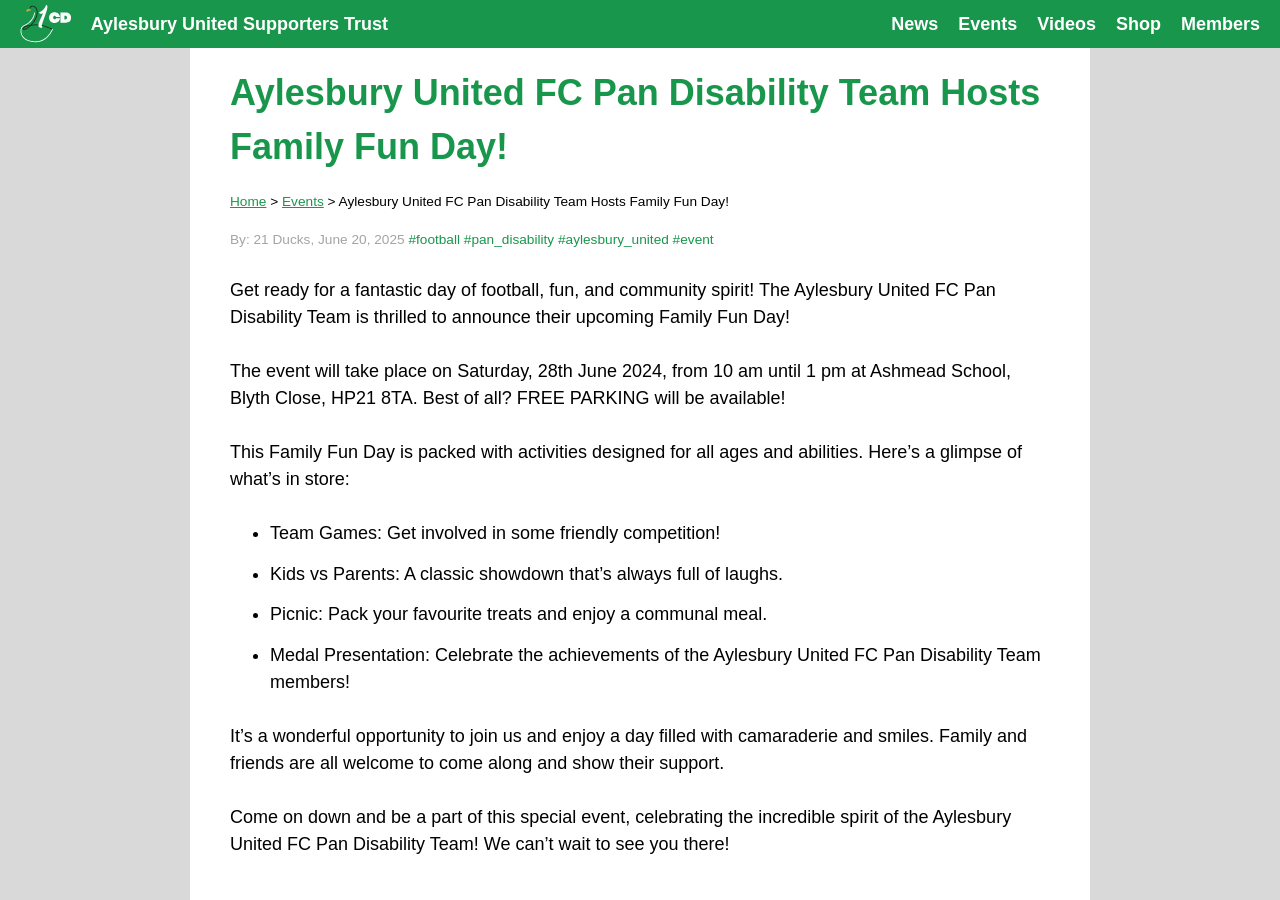
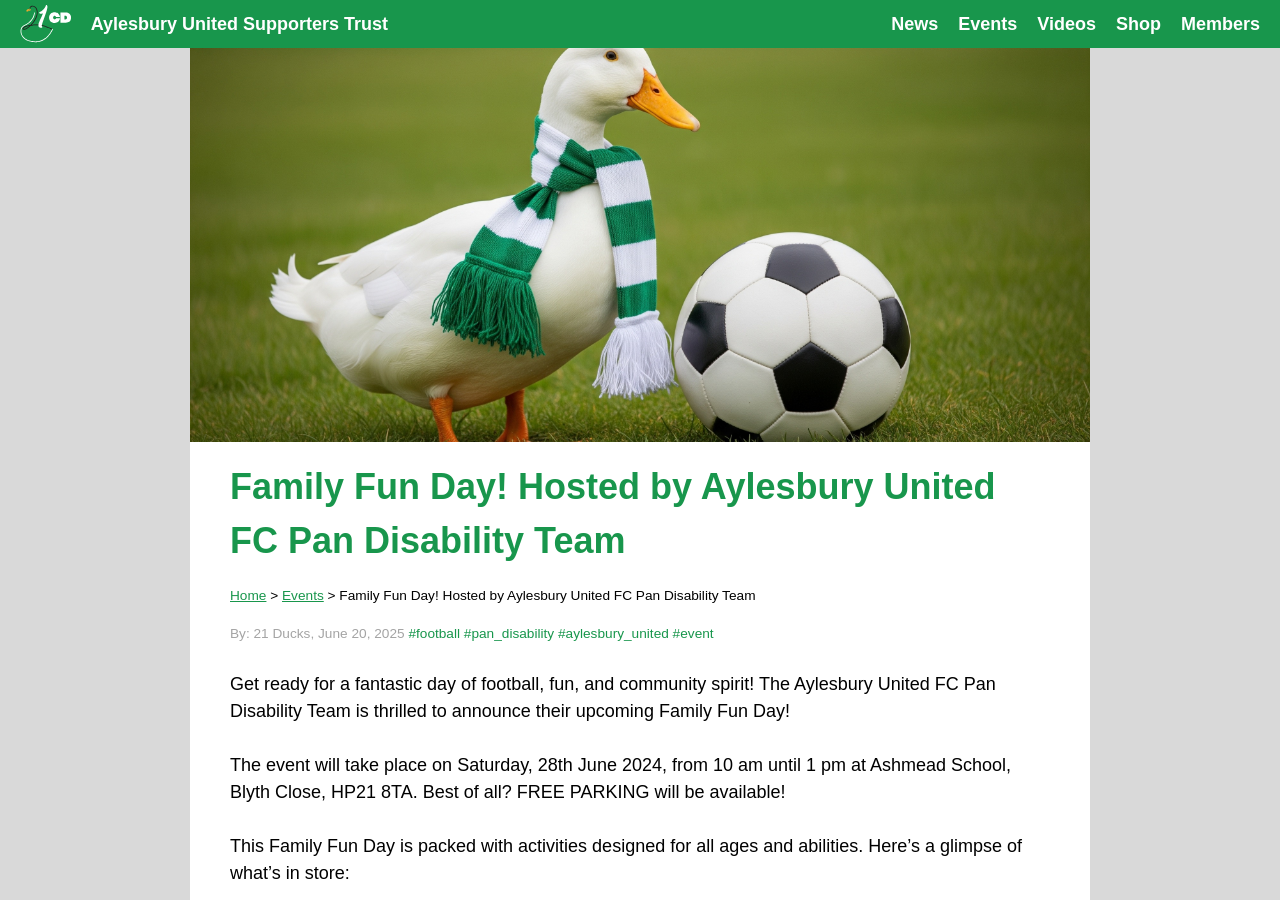
Before and after one commit to RobDWaller/21ducks.github.io, a Jekyll site: the page built from _events/2025-06-20-pan-disability-family-fun-day.md, in a window 1280 px wide and 900 px high. Built offline with Jekyll 4.4.1, drawn with Linux system fonts in a browser that asks for light colours; comment, search, counter and statistics services are not loaded.

Commit message:
Added default duck image to family fun day event, and improved title.

```diff
--- a/_events/2025-06-20-pan-disability-family-fun-day.md
+++ b/_events/2025-06-20-pan-disability-family-fun-day.md
@@ -1,8 +1,9 @@
 ---
 layout: event
-title: "Aylesbury United FC Pan Disability Team Hosts Family Fun Day!"
+title: "Family Fun Day! Hosted by Aylesbury United FC Pan Disability Team"
 published: true
 description: "Get ready for a fantastic day of football, fun, and community spirit! The Aylesbury United FC Pan Disability Team is thrilled to announce their upcoming Family Fun Day!"
+image: /assets/img/default_duck.jpeg
 tags: [football, pan_disability, aylesbury_united, event]
 ---
 Get ready for a fantastic day of football, fun, and community spirit! The Aylesbury United FC Pan Disability Team is thrilled to announce their upcoming Family Fun Day!
```
